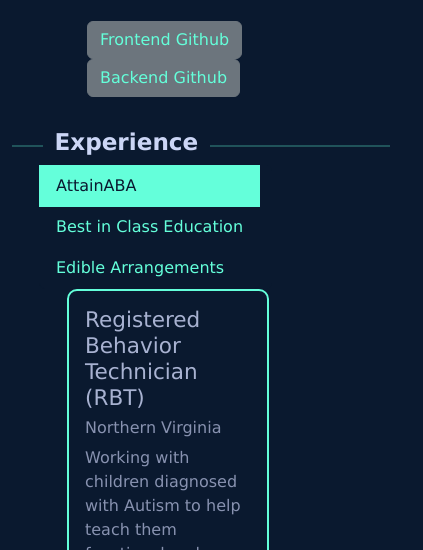
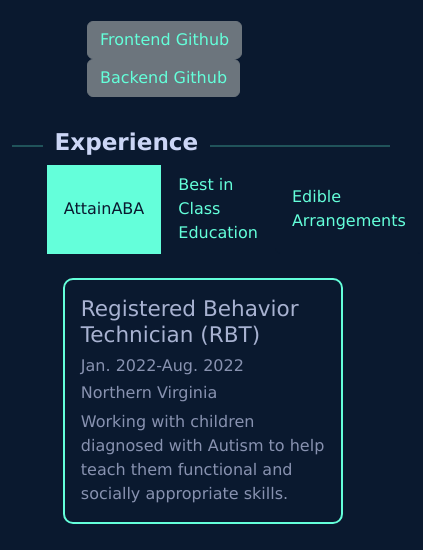
Before and after one commit to killingsworth-kristen/professional-portfolio, a plain HTML site: page index.html in a window 390 px wide. Shown: the part 4437-4987 px from the top of the page, 423 px wide, since content can reach past the window. Drawn offline with nearby package versions, Linux system fonts and the light colour scheme.

Commit message:
mobile view fixed

```diff
--- a/index.html
+++ b/index.html
@@ -177,19 +177,21 @@
         <h3>Experience</h3>
       <hr width="58%">
     </div>
-    <div class="experience-content row">
-      <div class="list-group col-md-auto">
+    <div class="experience-content">
+      <div class="list-group">
         <button type="button" class="list-group-item list-group-item-action active" id="attain-collapse" aria-current="true">
           AttainABA
         </button>
         <button type="button" class="list-group-item list-group-item-action" id="best-in-class-collapse">Best in Class Education</button>
         <button type="button" class="list-group-item list-group-item-action" id="edible-arrangements-collapse" >Edible Arrangements</button>
       </div>
-      <div class="experience-text col-8">
+      <br>
+      <div class="experience-text">
         <div class="collapse show" id="attain">
           <div class="card card-body collapse-card">
             <div class="collapse-card-text">
               <h4>Registered Behavior Technician (RBT)</h4>
+              <h6>Jan. 2022-Aug. 2022</h6>
               <h6>Northern Virginia</h6>
               <p>Working with children diagnosed with Autism to help teach them functional and socially appropriate skills.</p>
             </div>
@@ -199,6 +201,7 @@
           <div class="card card-body collapse-card">
             <div class="collapse-card-text">
               <h4>English Instructor</h4>
+              <h6>Jan. 2019-Mar. 2020</h6>
               <h6>Bothell/Mill Creek, Washington</h6>
               <p>Manage a class of up to 6 children in the K-12 range for 75 minute sessions; primarily learning writing/grammar and vocabulary skills.</p>
             </div>
@@ -208,6 +211,7 @@
           <div class="card card-body collapse-card">
             <div class="collapse-card-text">
               <h4>Manager</h4>
+              <h6>Jan. 2016-Oct. 2018</h6>
               <h6>Mill Creek, Washington</h6>
               <p>Responsible for all operations of the location including— but not limited to— HR functions (payroll, scheduling, hiring, etc), inventory, social media management, community outreach, etc.</p>
             </div>
--- a/style.css
+++ b/style.css
@@ -252,6 +252,7 @@ hr {
 }
 
 .experience-content {
+    display: flex;
     margin-left: 10%;
     padding-bottom: 2rem;
 }
@@ -286,6 +287,11 @@ hr {
     background-color: var(--slate);
     border-radius: 0;
     color: var(--navy);
+}
+
+.collapse {
+    display: inline-flex;
+    max-width: 950px;
 }
 
 .collapse-card {
@@ -337,6 +343,18 @@ footer p {
         margin: 2% 13% 15% 13%;
     }
 
+    .experience-content {
+        flex-direction: column;
+        justify-content: space-around;
+        margin: 0 12% 0 12%;
+    }
+
+    .list-group {
+        display: flex;
+        flex-direction: row;
+        height: fit-content;
+    }
+
     /* TODO:collapse card/list group centered */
     /* TODO: List group inline? */
 }
```
Also changed, not shown: script.js (line endings or trailing spaces).
